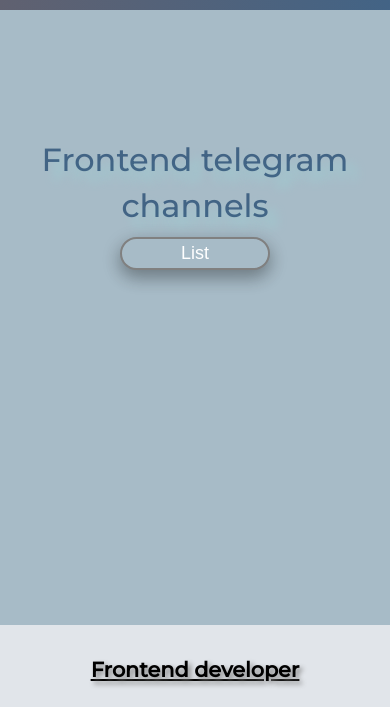
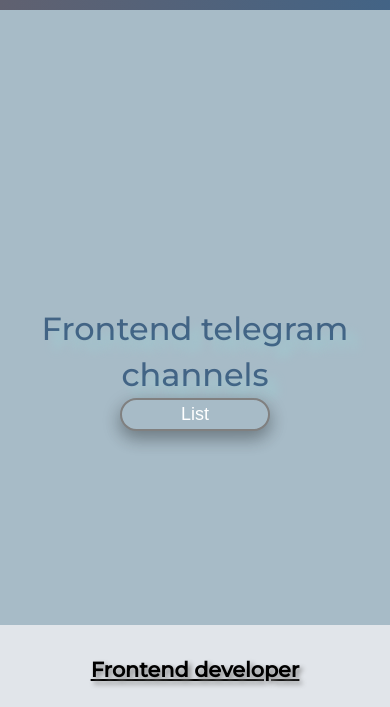
Before and after one commit to Maxim-Cherkasov/frontend-telegram-channels, a plain HTML site: page index.html in a window 390 px wide. Shown: the part 57-764 px from the top of the page. Drawn offline with Linux system fonts and the light colour scheme; grey boxes are pictures that could not be loaded.

Commit message:
top-h1 alignment

```diff
--- a/index.html
+++ b/index.html
@@ -22,7 +22,7 @@
         </div>
       </nav>
 
-        <div class="container">
+        <div class="top-h1">
           <h1>Frontend telegram channels</h1>
           <a class="btn-center"href="#link1"><button type="button" class="btn">List</button></a>
         </div>
--- a/styles.css
+++ b/styles.css
@@ -47,7 +47,6 @@
     color: rgba(11, 51, 97, 0.644);
     margin: 0 0 26px 0;
     text-shadow: 10px 10px 10px #9fcbd1;
-    padding-top: 4.9rem;
     font-weight: 300;
 }
 h2 {
@@ -78,6 +77,14 @@
     flex-direction: column;
     align-items: center;
     margin: 0 auto;
+    padding: 0 20px 0 20px;
+    max-width: 900px;
+}
+.top-h1 {
+    display: flex;
+    flex-direction: column;
+    align-items: center;
+    margin: 20vh auto 0 auto;
     padding: 0 20px 0 20px;
     max-width: 900px;
 }
@@ -194,6 +201,17 @@
         justify-content: center;
         font-size: 1.125rem;
     }
+    .top-h1 {
+        display: flex;
+        flex-direction: column;
+        align-items: center;
+        margin: 35vh auto 0 auto;
+        padding: 0 20px 0 20px;
+        max-width: 900px;
+    }
+    .top-h1 h1 {
+        margin: 0;
+    }
     h1 {
         font-size: 2rem;
         margin: 3rem 0 8px 0;
```
